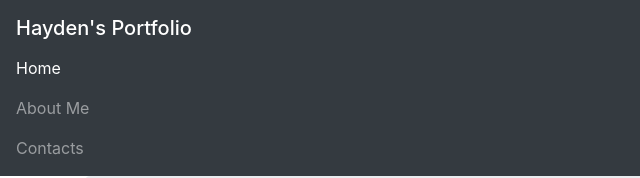
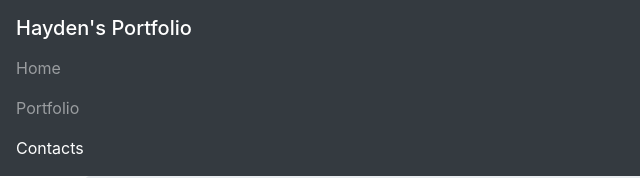
Before and after one commit to haydenrust1/Portfolio, a plain HTML site: page contact.html in a window 1280 px wide. Both pictures are taken after a click on the button "Toggle navigation". Shown: the top 178 px of the page, 0-640 px from the left. Drawn offline with nearby package versions, Linux system fonts and the light colour scheme.

Commit message:
created live links in nav bar

```diff
--- a/contact.html
+++ b/contact.html
@@ -31,11 +31,11 @@
       </button>
       <div class="collapse navbar-collapse" id="navbarNavAltMarkup">
         <div class="navbar-nav">
-          <a class="nav-item nav-link active" href="#"
+          <a class="nav-item nav-link " href="index.html"
             >Home <span class="sr-only">(current)</span></a
           >
-          <a class="nav-item nav-link" href="#">About Me</a>
-          <a class="nav-item nav-link" href="#">Contacts</a>
+          <a class="nav-item nav-link" href="portfolio.html">Portfolio</a>
+          <a class="nav-item nav-link active" href="contact.html">Contacts</a>
         </div>
       </div>
     </nav>
```
Also changed, not shown: index.html (+3 -3 lines), portfolio.html (+3 -3 lines).
